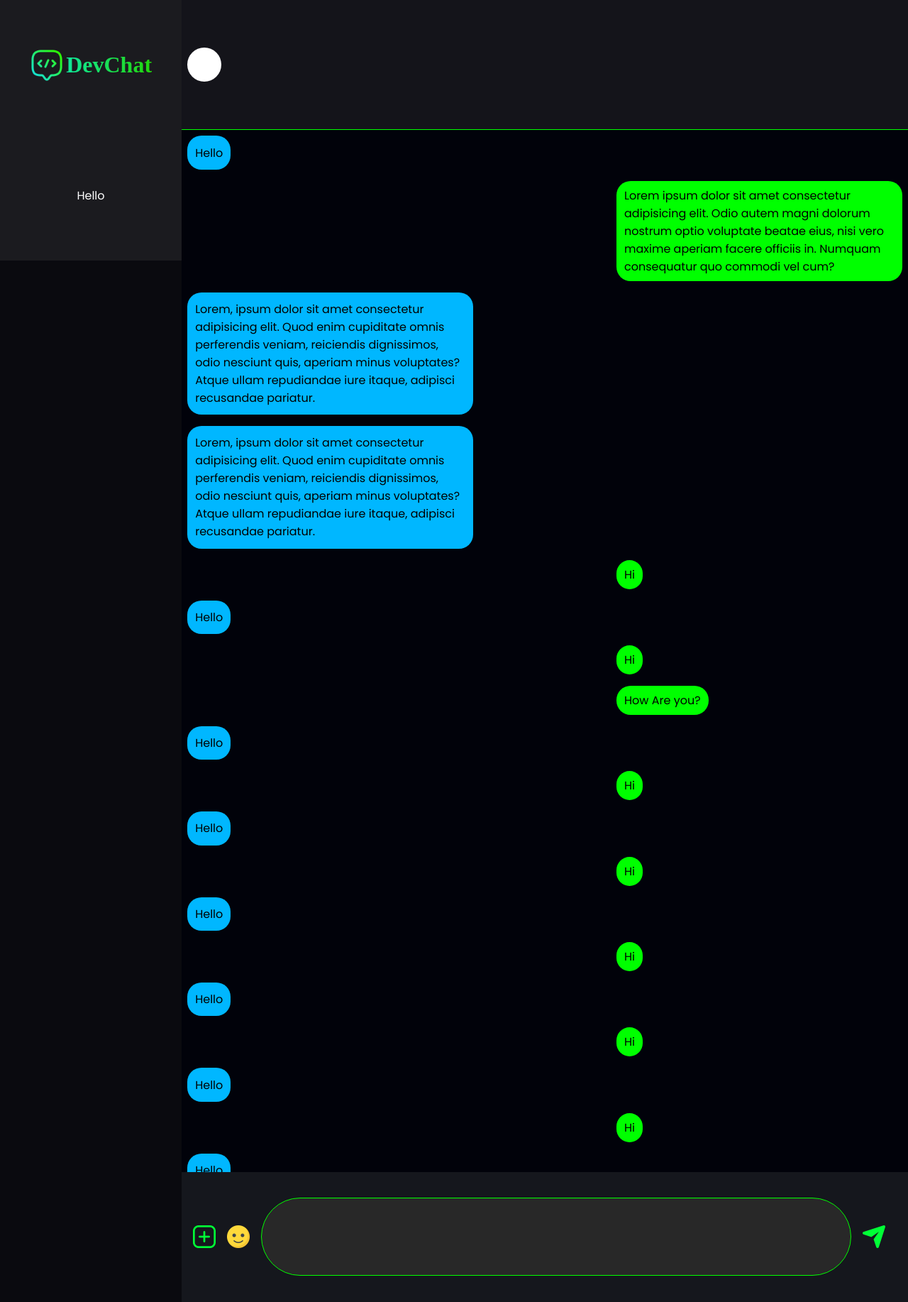
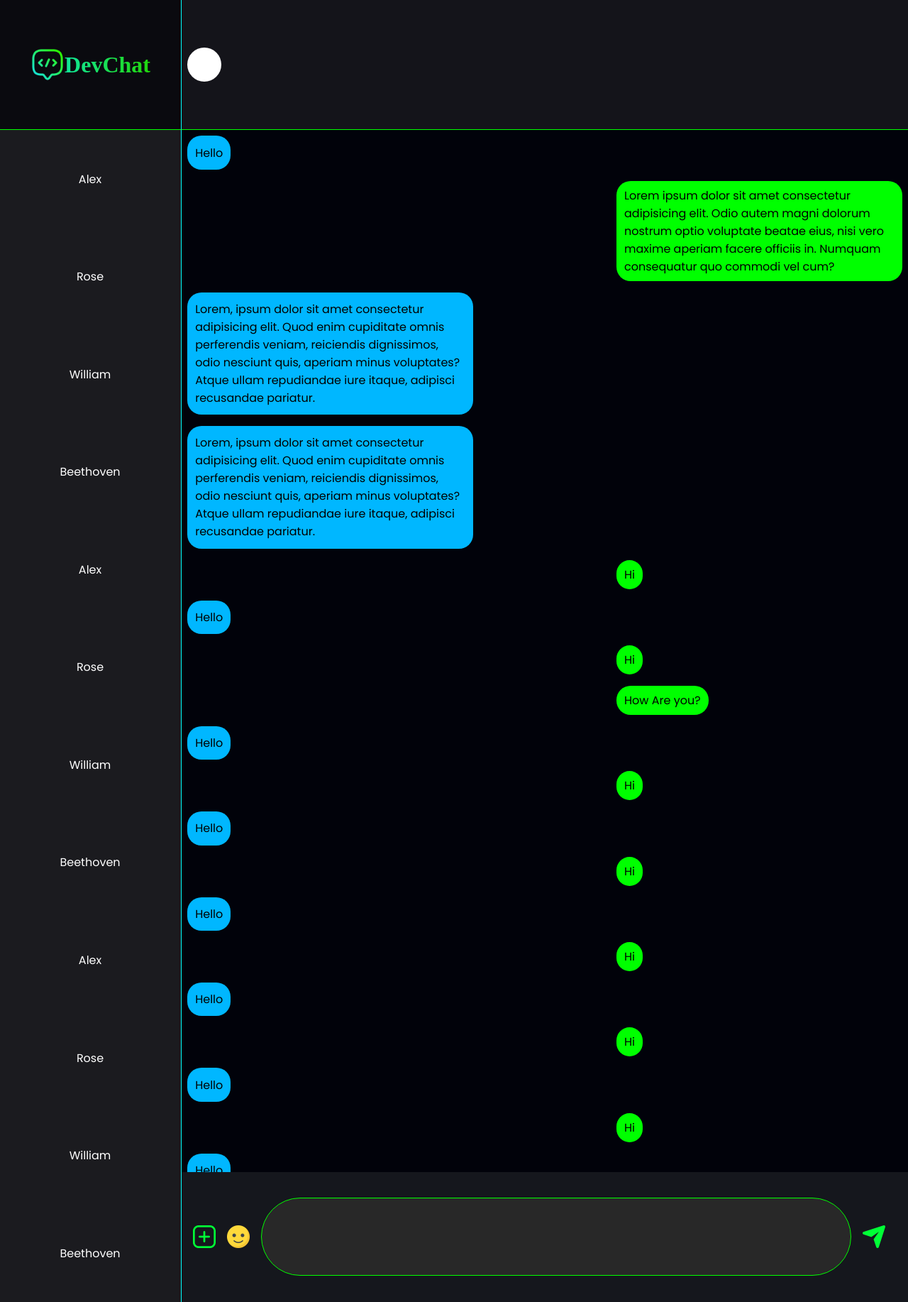
Before and after one commit to Arsdeep/Anonity, a PHP site: page / in a window 1280 px wide. Shown: the whole page at 71% size. Run offline with PHP 8.4, Linux system fonts and the light colour scheme; some web fonts are replaced.

Commit message:
modified

```diff
--- a/index.html
+++ b/index.html
@@ -11,12 +11,27 @@
 <body>
     <div class="Main">
         <div class="LeftSideBar">
-            <div class="LSBContent">
+            <div id="TitleBox">
                 <img src="Imgs/MsgIcon.png" alt="" style=" width: 3rem; background-color: transparent;">
                 <h1 id="MainTitle">DevChat</h1>
             </div>
-            <div class="LSBContent">Hello</div>
+            <div class="NamesBox">
+                <div class="LSBContent">Alex</div>
+                <div class="LSBContent">Rose</div>
+                <div class="LSBContent">William</div>
+                <div class="LSBContent">Beethoven</div>
+                <div class="LSBContent">Alex</div>
+                <div class="LSBContent">Rose</div>
+                <div class="LSBContent">William</div>
+                <div class="LSBContent">Beethoven</div>
+                <div class="LSBContent">Alex</div>
+                <div class="LSBContent">Rose</div>
+                <div class="LSBContent">William</div>
+                <div class="LSBContent">Beethoven</div>
+            </div>
+
         </div>
+
 
         <div class="TextBox">
             <div class="TBHeader">
--- a/style.css
+++ b/style.css
@@ -43,13 +43,38 @@
     -webkit-background-clip: text;
 }
 
+#TitleBox {
+    display: flex;
+    background-color: rgb(10, 10, 15);
+    border-bottom: 1px solid lime;
+    border-right: 1px solid aqua;
+    box-sizing: border-box;
+    width: 20vw;
+    height: 10vh;
+    justify-content: center;
+    align-items: center;
+}
+
 .LeftSideBar {
     display: flex;
-    flex-direction: column;
     height: 100vh;
     width: 20vw;
     background-color: rgb(10, 10, 15);
     color: white;
+    flex-direction: column;
+}
+
+.NamesBox {
+    display: flex;
+    flex-direction: column;
+    overflow-y: scroll;
+    overflow-x: hidden;
+    direction: rtl;
+    height: 90vh;
+    width: 20vw;
+    background-color: rgb(10, 10, 15);
+    color: white;
+    border-right: 1px solid aqua;
 }
 
 .LSBContent {
```
